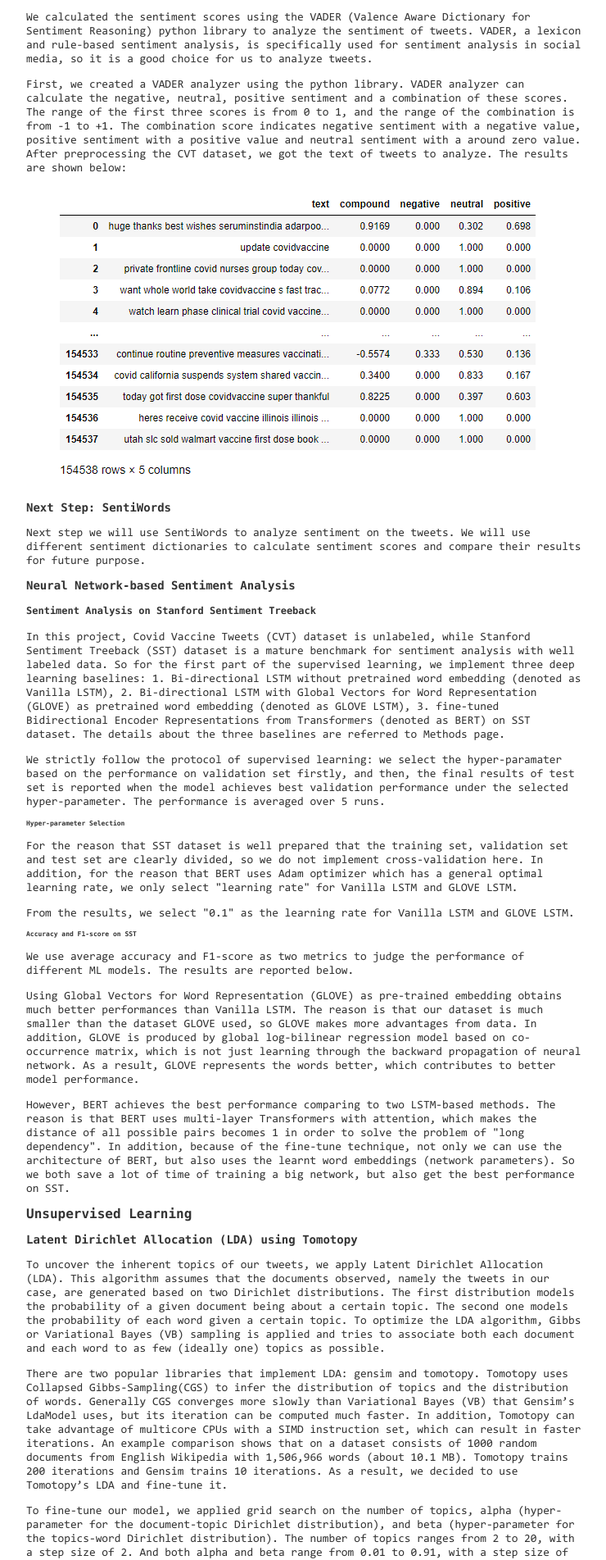
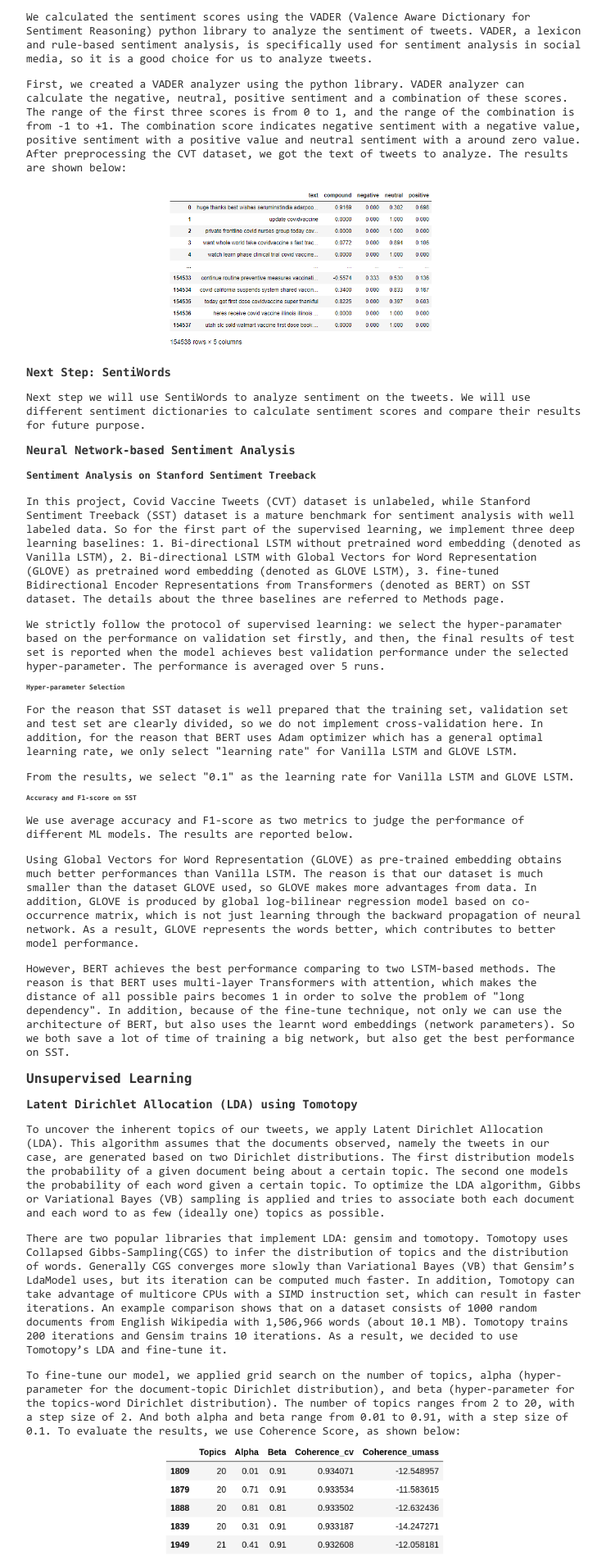
Before and after one commit to zhiyichenGT/zhiyichen.github.io, a Jekyll site: the page built from pages/results.html, in a window 1280 px wide. Shown: the part 2274-4177 px from the top of the page at 82% size, without its empty margins (268-1008 px from the left). Built offline with Jekyll 4.4.1, drawn with Linux system fonts in a browser that asks for light colours.

Commit message:
Update results.html
update results

```diff
--- a/pages/results.html
+++ b/pages/results.html
@@ -74,7 +74,7 @@ title: Results
 </p>
 
 <center>
-<img src="../static/img/VADER.png">
+<img src="../static/img/VADER.png" alt="VADER Result" width="50%">
 </center>
 
 <h3 id="logistics">Next Step: SentiWords<br>
```
